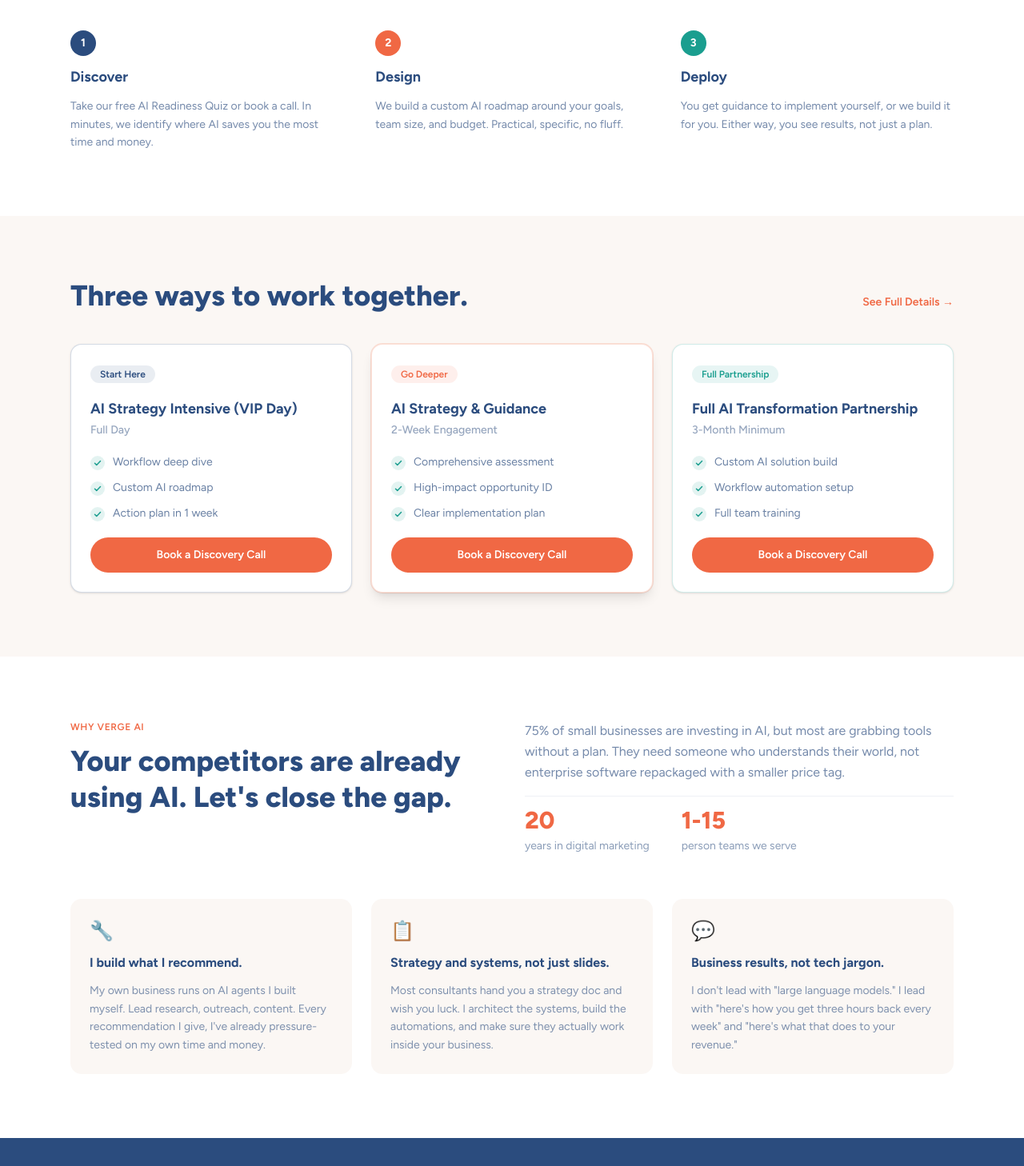
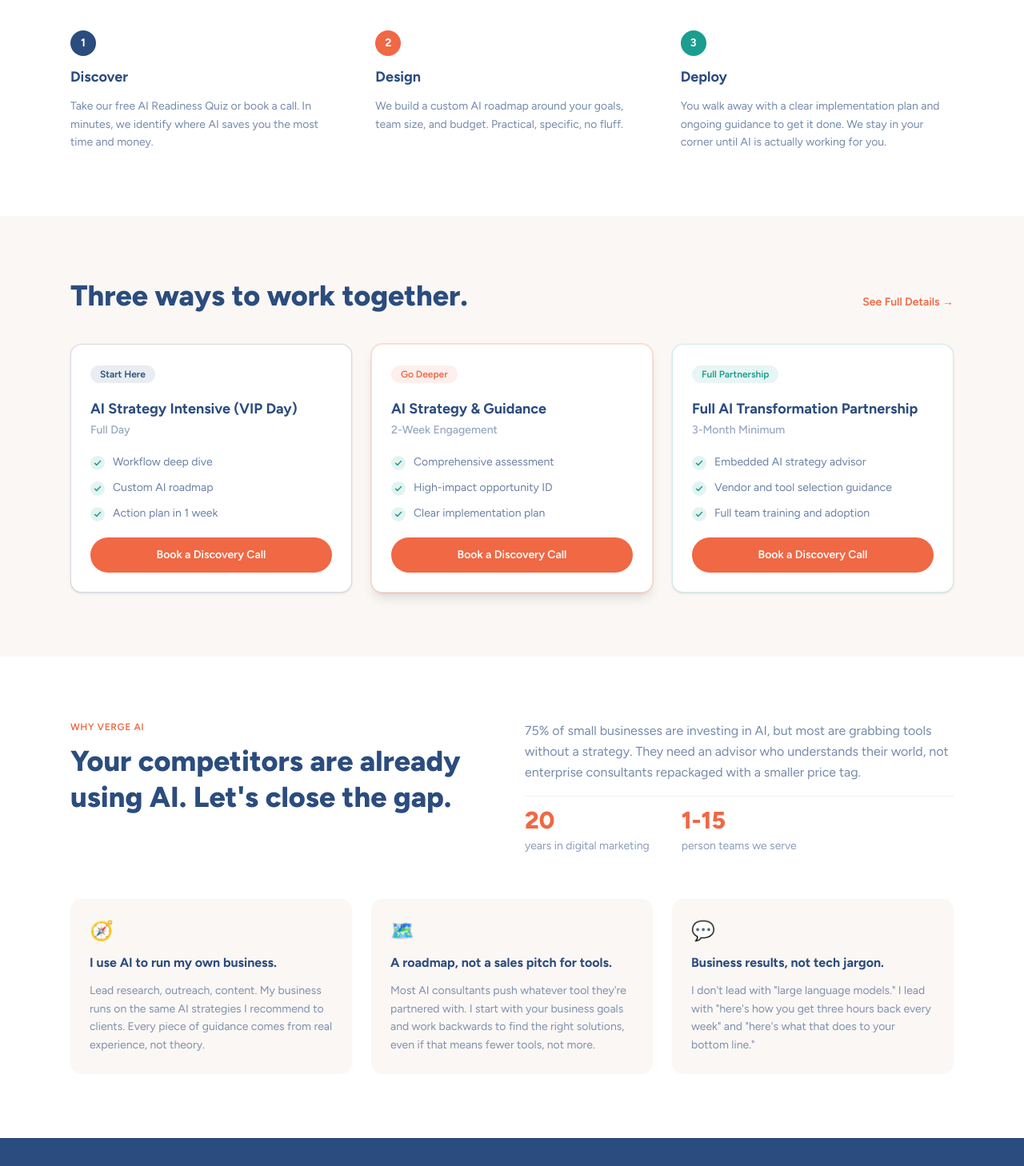
Before and after one commit to aubreyp11/vergeai-website, a Next.js app: page / in a window 1280 px wide. Shown: the part 792-2250 px from the top of the page at 80% size. Built offline with nearby package versions, Linux system fonts and the light colour scheme.

Commit message:
copy: reposition as strategist/advisor, not builder

```diff
--- a/src/components/about.tsx
+++ b/src/components/about.tsx
@@ -9,22 +9,22 @@
 
 const differentiators = [
   {
-    icon: "🔧",
-    title: "I build what I recommend.",
+    icon: "🧭",
+    title: "I use AI to run my own business.",
     description:
-      "My own business runs on AI agents I built myself. Lead research, outreach, content. Every recommendation I give, I've already pressure-tested on my own time and money.",
+      "Lead research, outreach, content. My business runs on the same AI strategies I recommend to clients. Every piece of guidance comes from real experience, not theory.",
   },
   {
-    icon: "📋",
-    title: "Strategy and systems, not just slides.",
+    icon: "🗺️",
+    title: "A roadmap, not a sales pitch for tools.",
     description:
-      "Most consultants hand you a strategy doc and wish you luck. I architect the systems, build the automations, and make sure they actually work inside your business.",
+      "Most AI consultants push whatever tool they're partnered with. I start with your business goals and work backwards to find the right solutions, even if that means fewer tools, not more.",
   },
   {
     icon: "💬",
     title: "Business results, not tech jargon.",
     description:
-      "I don't lead with \"large language models.\" I lead with \"here's how you get three hours back every week\" and \"here's what that does to your revenue.\"",
+      "I don't lead with \"large language models.\" I lead with \"here's how you get three hours back every week\" and \"here's what that does to your bottom line.\"",
   },
 ]
 
@@ -65,7 +65,7 @@
             className="flex flex-col gap-4"
           >
             <p className="text-navy/65 leading-relaxed">
-              75% of small businesses are investing in AI, but most are grabbing tools without a plan. They need someone who understands their world, not enterprise software repackaged with a smaller price tag.
+              75% of small businesses are investing in AI, but most are grabbing tools without a strategy. They need an advisor who understands their world, not enterprise consultants repackaged with a smaller price tag.
             </p>
             <div className="flex gap-10 pt-3 border-t border-navy/8">
               {credentials.map((c) => (
--- a/src/components/hero.tsx
+++ b/src/components/hero.tsx
@@ -25,7 +25,7 @@
             AI isn&apos;t just for big companies anymore.
           </h1>
           <p className="text-lg text-navy/70 leading-relaxed max-w-lg">
-            You don&apos;t need a tech team to use AI. You need a strategist who builds real systems for businesses like yours. That&apos;s what we do.
+            You don&apos;t need a tech team to use AI. You need a strategist who knows exactly where it fits in your business and how to make it work. That&apos;s what we do.
           </p>
           <div className="flex flex-wrap gap-4 pt-2">
             <a
--- a/src/components/how-it-works.tsx
+++ b/src/components/how-it-works.tsx
@@ -22,7 +22,7 @@
     title: "Deploy",
     color: "bg-teal",
     description:
-      "You get guidance to implement yourself, or we build it for you. Either way, you see results, not just a plan.",
+      "You walk away with a clear implementation plan and ongoing guidance to get it done. We stay in your corner until AI is actually working for you.",
   },
 ]
 
--- a/src/components/services.tsx
+++ b/src/components/services.tsx
@@ -32,9 +32,9 @@
     title: "Full AI Transformation Partnership",
     duration: "3-Month Minimum",
     features: [
-      "Custom AI solution build",
-      "Workflow automation setup",
-      "Full team training",
+      "Embedded AI strategy advisor",
+      "Vendor and tool selection guidance",
+      "Full team training and adoption",
     ],
     accent: "border-teal/20",
   },
```
